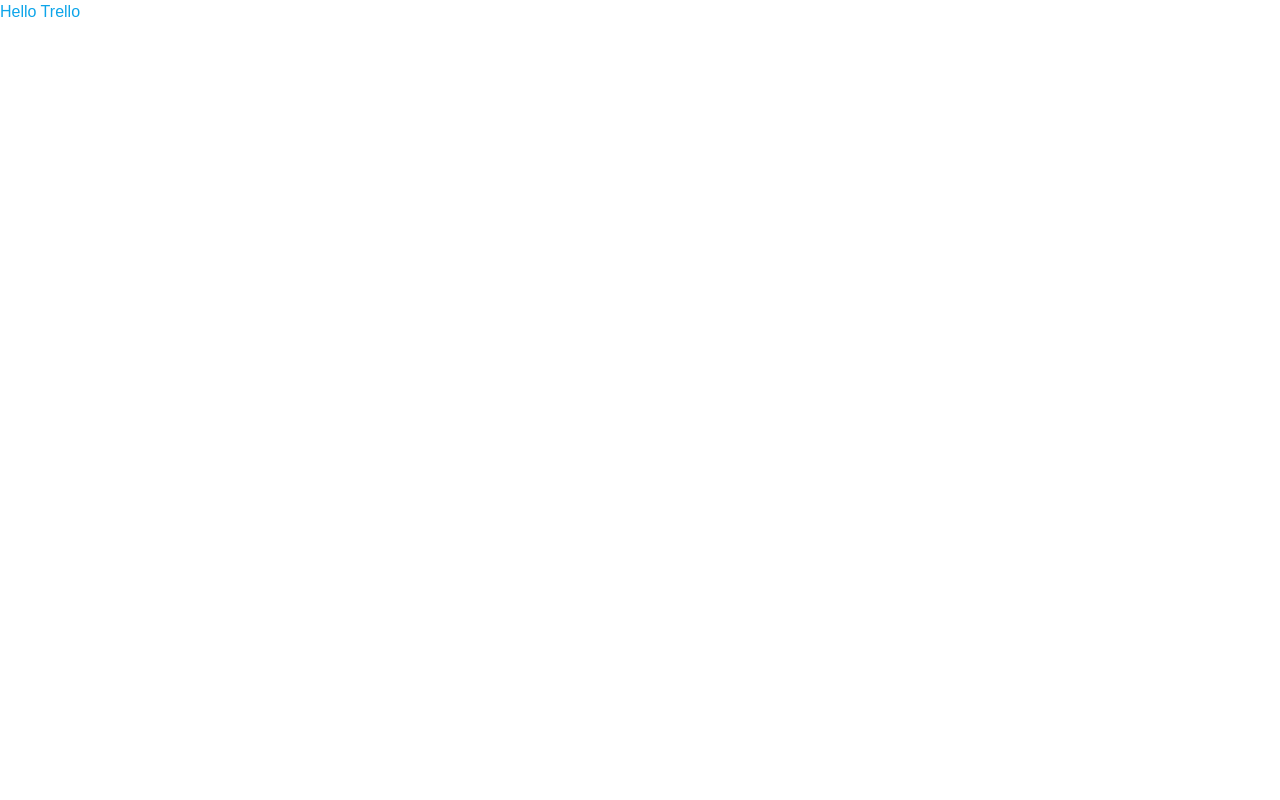
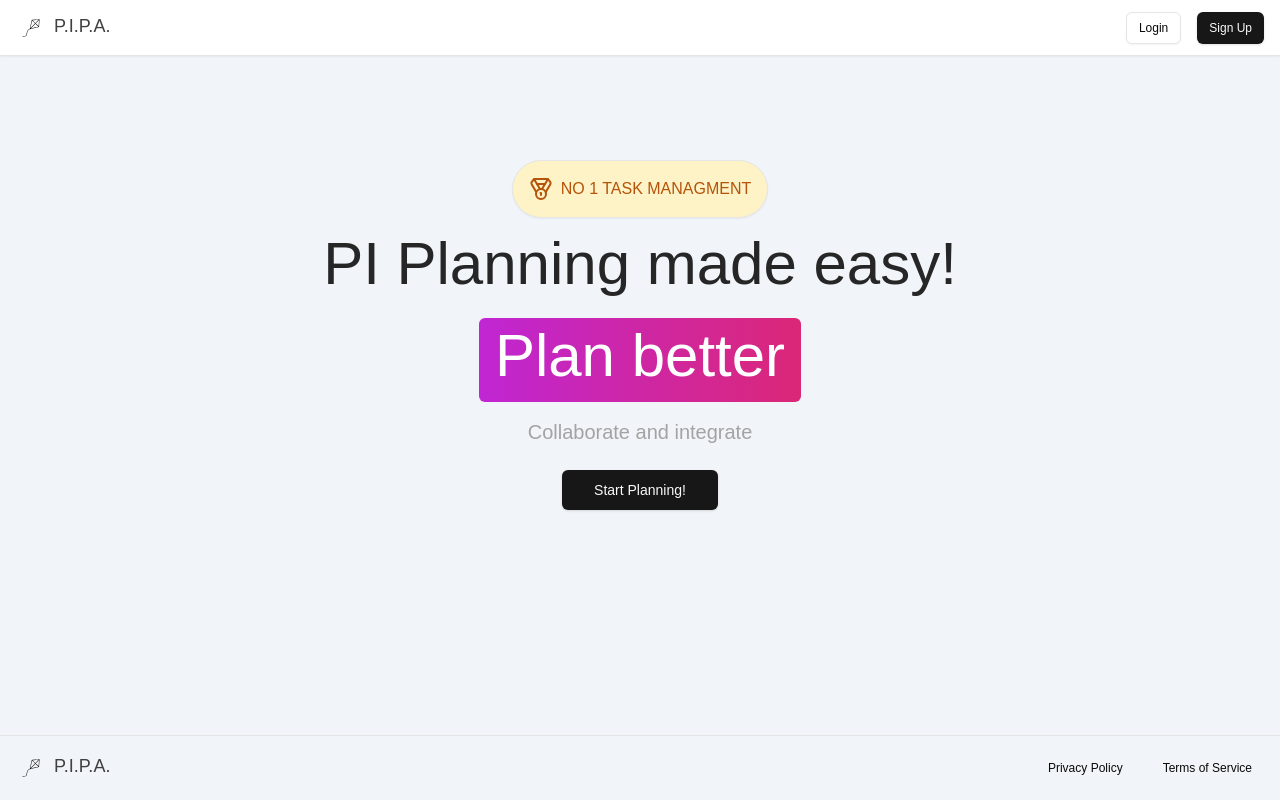
Before and after one commit to ricopomps/pi-planning-assitant, a Next.js app: page / in a window 1280 px wide. Built offline with nearby package versions, Linux system fonts and the light colour scheme.

Commit message:
feat: Create marketing page

```diff
--- /dev/null
+++ b/app/(marketing)/_components/footer.tsx
@@ -0,0 +1,20 @@
+import { Logo } from "@/components/logo";
+import { Button } from "@/components/ui/button";
+
+export const Footer = () => {
+  return (
+    <div className="fixed bottom-0 w-full p-4 border-t bg-slate-100">
+      <div className="md:max-w-screen-2xl mx-auto flex items-center w-full justify-between">
+        <Logo />
+        <div className="space-x-4 md:block md:w-auto flex items-center justify-between w-full">
+          <Button size="sm" variant="ghost">
+            Privacy Policy
+          </Button>
+          <Button size="sm" variant="ghost">
+            Terms of Service
+          </Button>
+        </div>
+      </div>
+    </div>
+  );
+};
--- /dev/null
+++ b/app/(marketing)/_components/navbar.tsx
@@ -0,0 +1,22 @@
+import { Logo } from "@/components/logo";
+import { Button } from "@/components/ui/button";
+import AppRoutes from "@/util/appRoutes";
+import Link from "next/link";
+
+export const Navbar = () => {
+  return (
+    <div className="fixed top-0 w-full h-14 px-4 border-b shadow-sm bg-white flex items-center">
+      <div className="md:max-w-screen-2xl mx-auto flex items-center w-full justify-between">
+        <Logo />
+        <div className="space-x-4 md:block md:w-auto flex items-center justify-between w-full">
+          <Button size="sm" variant="outline" asChild>
+            <Link href={AppRoutes.SIGN_IN}>Login</Link>
+          </Button>
+          <Button size="sm" asChild>
+            <Link href={AppRoutes.SIGN_UP}>Sign Up</Link>
+          </Button>
+        </div>
+      </div>
+    </div>
+  );
+};
--- /dev/null
+++ b/app/(marketing)/layout.tsx
@@ -0,0 +1,14 @@
+import { Footer } from "./_components/footer";
+import { Navbar } from "./_components/navbar";
+
+const MarketingLayout = ({ children }: { children: React.ReactNode }) => {
+  return (
+    <div className="h-full bg-slate-100">
+      <Navbar />
+      <main className="pt-40 pb-20 bg-slate-100">{children}</main>
+      <Footer />
+    </div>
+  );
+};
+
+export default MarketingLayout;
--- /dev/null
+++ b/app/(marketing)/page.tsx
@@ -0,0 +1,31 @@
+import { Button } from "@/components/ui/button";
+import AppRoutes from "@/util/appRoutes";
+import { Medal } from "lucide-react";
+import Link from "next/link";
+
+const MarketingPage = () => {
+  return (
+    <div className="flex items-center justify-center flex-col">
+      <div className="flex items-center justify-center flex-col">
+        <div className="mb-4 flex items-center border shadow-sm p-4 bg-amber-100 text-amber-700 rounded-full uppercase">
+          <Medal className="h-6 w-6 mr-2" />
+          No 1 task managment
+        </div>
+        <h1 className="text-3xl md:text-6xl text-center text-neutral-800 mb-6">
+          PI Planning made easy!
+        </h1>
+        <div className="text-3xl md:text-6xl bg-gradient-to-r from-fuchsia-600 to-pink-600 text-white px-4 p-2 rounded-md pb-4 w-fit">
+          Plan better
+        </div>
+      </div>
+      <div className="text-sm md:text-xl text-neutral-400 mt-4 text-center mx-auto">
+        Collaborate and integrate
+      </div>
+      <Button className="mt-6" size="lg" asChild>
+        <Link href={AppRoutes.SIGN_UP}>Start Planning!</Link>
+      </Button>
+    </div>
+  );
+};
+
+export default MarketingPage;
--- a/app/page.tsx
+++ /dev/null
@@ -1,3 +0,0 @@
-export default function Home() {
-  return <div className="text-sky-500">Hello Trello</div>;
-}
--- /dev/null
+++ b/components/logo.tsx
@@ -0,0 +1,14 @@
+import AppRoutes from "@/util/appRoutes";
+import Image from "next/image";
+import Link from "next/link";
+
+export const Logo = () => {
+  return (
+    <Link href={AppRoutes.HOME}>
+      <div className="hover:opacity-75 transition items-center gap-x-2 hidden md:flex">
+        <Image src="/logo.svg" alt="Logo" height={30} width={30} />
+        <p className="text-lg text-neutral-700 pb-1">P.I.P.A.</p>
+      </div>
+    </Link>
+  );
+};
--- /dev/null
+++ b/components/ui/button.tsx
@@ -0,0 +1,57 @@
+import * as React from "react"
+import { Slot } from "@radix-ui/react-slot"
+import { cva, type VariantProps } from "class-variance-authority"
+
+import { cn } from "@/lib/utils"
+
+const buttonVariants = cva(
+  "inline-flex items-center justify-center gap-2 whitespace-nowrap rounded-md text-sm font-medium transition-colors focus-visible:outline-none focus-visible:ring-1 focus-visible:ring-ring disabled:pointer-events-none disabled:opacity-50 [&_svg]:pointer-events-none [&_svg]:size-4 [&_svg]:shrink-0",
+  {
+    variants: {
+      variant: {
+        default:
+          "bg-primary text-primary-foreground shadow hover:bg-primary/90",
+        destructive:
+          "bg-destructive text-destructive-foreground shadow-sm hover:bg-destructive/90",
+        outline:
+          "border border-input bg-background shadow-sm hover:bg-accent hover:text-accent-foreground",
+        secondary:
+          "bg-secondary text-secondary-foreground shadow-sm hover:bg-secondary/80",
+        ghost: "hover:bg-accent hover:text-accent-foreground",
+        link: "text-primary underline-offset-4 hover:underline",
+      },
+      size: {
+        default: "h-9 px-4 py-2",
+        sm: "h-8 rounded-md px-3 text-xs",
+        lg: "h-10 rounded-md px-8",
+        icon: "h-9 w-9",
+      },
+    },
+    defaultVariants: {
+      variant: "default",
+      size: "default",
+    },
+  }
+)
+
+export interface ButtonProps
+  extends React.ButtonHTMLAttributes<HTMLButtonElement>,
+    VariantProps<typeof buttonVariants> {
+  asChild?: boolean
+}
+
+const Button = React.forwardRef<HTMLButtonElement, ButtonProps>(
+  ({ className, variant, size, asChild = false, ...props }, ref) => {
+    const Comp = asChild ? Slot : "button"
+    return (
+      <Comp
+        className={cn(buttonVariants({ variant, size, className }))}
+        ref={ref}
+        {...props}
+      />
+    )
+  }
+)
+Button.displayName = "Button"
+
+export { Button, buttonVariants }
--- a/package.json
+++ b/package.json
@@ -9,6 +9,7 @@
     "lint": "next lint"
   },
   "dependencies": {
+    "@radix-ui/react-slot": "^1.1.1",
     "class-variance-authority": "^0.7.1",
     "clsx": "^2.1.1",
     "lucide-react": "^0.474.0",
--- /dev/null
+++ b/util/appRoutes.ts
@@ -0,0 +1,8 @@
+enum AppRoutes {
+  HOME = "/",
+  SIGN_UP = "/sign-up",
+  SIGN_IN = "/sign-in",
+  LOGIN = "/login",
+}
+
+export default AppRoutes;
```
Also changed, not shown: public/logo.svg (added), 1 other file (tests, documents, lock files or other folders).
